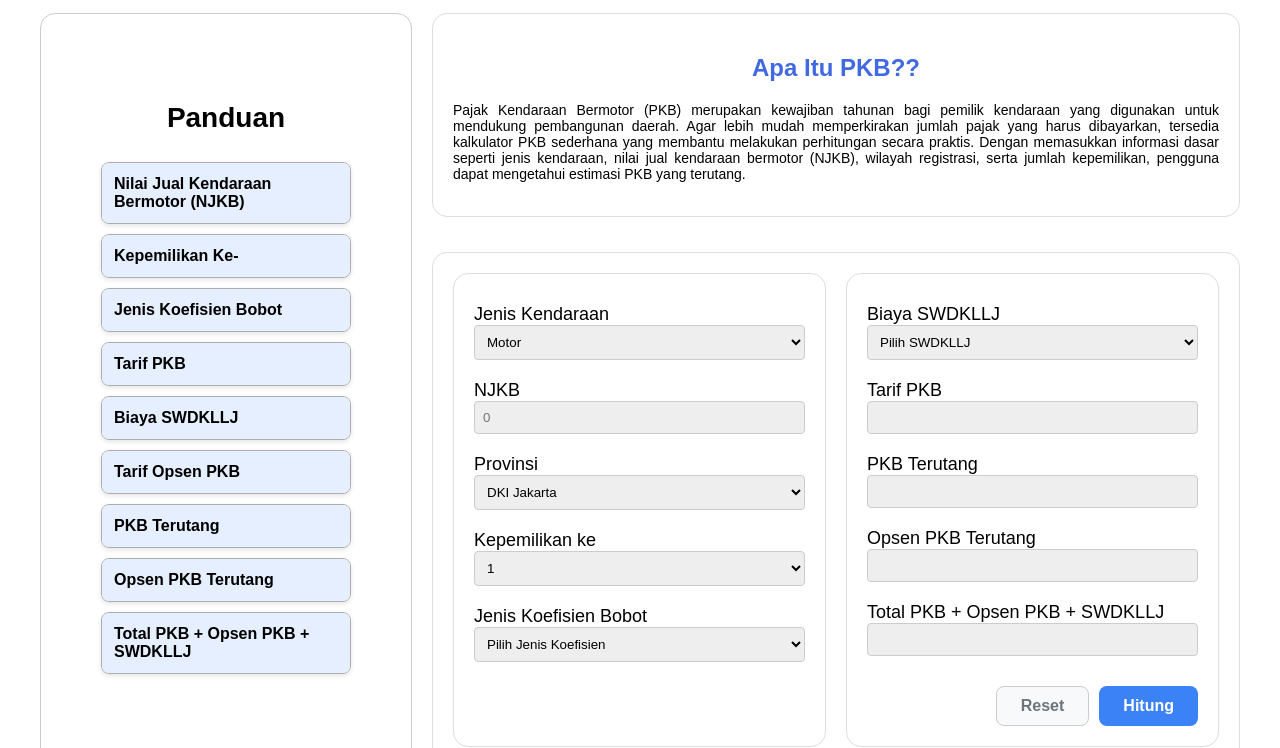
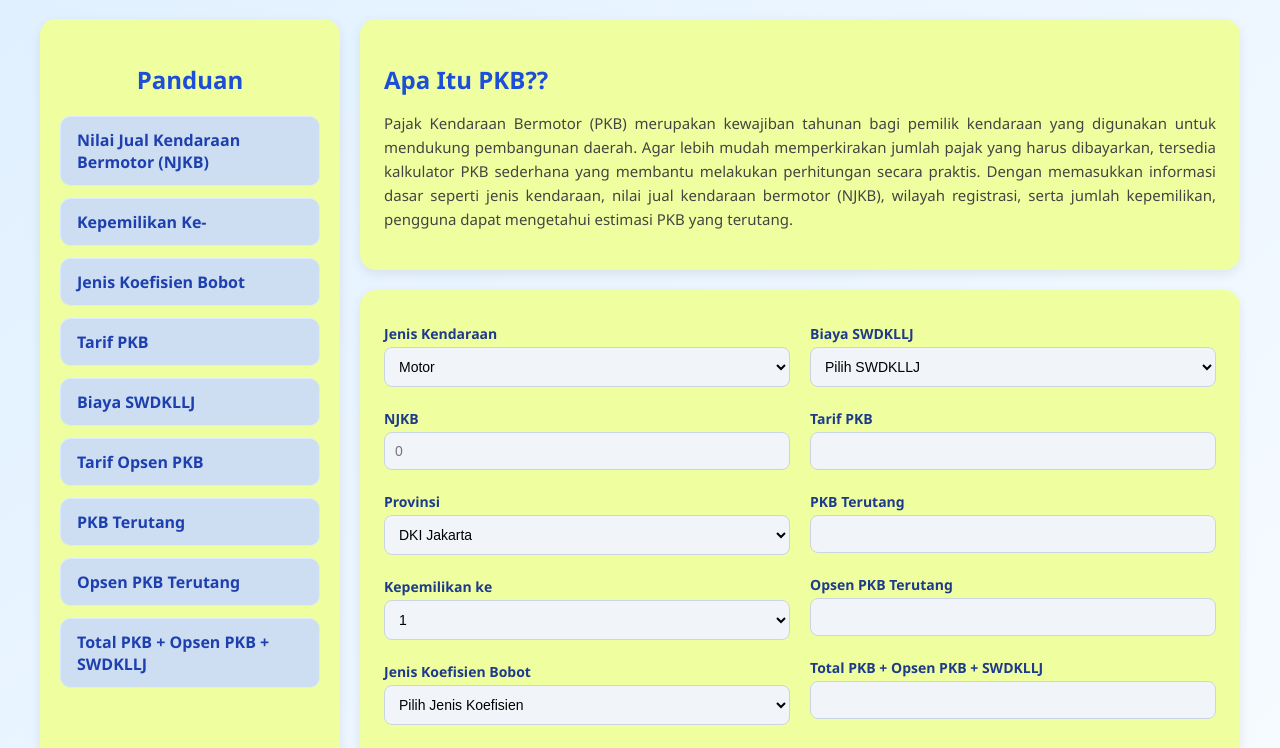
Before and after one commit to jerricoo/FrontEndProject_Kelompok9, a plain HTML site: page index.html in a window 1280 px wide. Shown: the part 108-856 px from the top of the page. Drawn offline with Linux system fonts and the light colour scheme.

Commit message:
Memodifikasi tampilan dan warna UI

```diff
--- a/index.html
+++ b/index.html
@@ -98,7 +98,7 @@
 
             <div class="Right-Content-Wrapper">
                 <div class="Penjelasan">
-                    <h2>Apa Itu PKB??</h2>
+                    <h2 style="text-align: left;">Apa Itu PKB??</h2>
                     <p class="content">Pajak Kendaraan Bermotor (PKB) merupakan kewajiban tahunan bagi pemilik
                         kendaraan yang digunakan untuk mendukung pembangunan daerah. Agar lebih mudah memperkirakan
                         jumlah pajak yang harus dibayarkan, tersedia kalkulator PKB sederhana yang membantu melakukan
--- a/style.css
+++ b/style.css
@@ -1,154 +1,174 @@
 body {
-    padding: 15px;
-    font-family: Arial, sans-serif;
+  padding: 20px;
+  font-family: "Segoe UI", Arial, sans-serif;
+  background: linear-gradient(135deg, #e0f0ff, #f7fbff);
+  color: #333;
 }
 
 .Main-Container {
-    padding: 5px;
   margin: 0 auto;
   max-width: 1200px;
 }
 
-.Judul {
+.Judul h1 {
   text-align: center;
   margin-bottom: 35px;
-    font-family: '', Courier, monospace;
+  font-size: 32px;
+  font-weight: bold;
+  color: #2563eb;
+  text-shadow: 0 2px 4px rgba(0, 0, 0, 0.1);
+}
+
+.Panduan {
+  flex: 0 0 260px;
+  padding: 20px;
+  background: #efffa0;
+  border-radius: 16px;
+  box-shadow: 0 4px 12px rgba(0, 0, 0, 0.08);
 }
 
 .h1-panduan {
   text-align: center;
-    font-size: 28px;
+  font-size: 24px;
   font-weight: bold;
+  color: #1d4ed8;
+  margin-bottom: 20px;
 }
 
-.Penjelasan {
-    background-color: white;
-    border: 1px solid #ddd;
-    border-radius: 15px;
-    padding: 20px;
+.accordion {
+  background: #fdfdfd;
+  border: 1px solid #dbeafe;
+  border-radius: 10px;
+  margin-bottom: 12px;
+  overflow: hidden;
+  transition: all 0.3s ease;
+}
+
+.accordion-header {
+  padding: 12px 16px;
+  cursor: pointer;
+  font-weight: 600;
+  color: #1e40af;
+  background: #cdddf2;
+  transition: background 0.3s, color 0.3s;
+}
+
+.accordion-header:hover {
+  background: #cdddf2;
+  color: #1d4ed8;
+}
+
+.accordion-content {
+  display: none;
+  padding: 12px 16px;
+  font-size: 14px;
+  line-height: 1.6;
+  color: #444;
+}
+
+.accordion.active .accordion-content {
+  display: block;
+}
+
+.Right-Content-Wrapper {
+  flex: 1;
+  min-width: 320px;
+}
+
+.Penjelasan, .Form-Container {
+  background-color: #efffa0;
+  border-radius: 16px;
+  padding: 24px;
   margin-bottom: 20px;
-    text-align: center;
+  box-shadow: 0 4px 12px rgba(0, 0, 0, 0.08);
 }
 
 .Penjelasan h2 {
-    color: #4169e1;
-    text-align: center;
+  color: #1d4ed8;
+  margin-bottom: 10px;
 }
 
 .content {
-    font-size: 14px;
+  font-size: 15px;
   text-align: justify;
+  line-height: 1.6;
+  color: #444;
 }
 
 .Form-Container {
-    width: auto;
-    background-color: white;
-    border: 1px solid #ddd;
-    border-radius: 15px;
-    padding: 20px;
-    margin-top: 35px;
   display: flex;
   flex-direction: row;
-    align-items: stretch;
   flex-wrap: wrap;
   gap: 20px;
 }
 
 .Input-Data, .Hasil-Data {
-    width: auto;
-    background-color: white;
-    border: 1px solid #ddd;
-    border-radius: 15px;
-    padding: 20px;
-    margin: 0;
-    flex-grow: 1;
-    flex-basis: 300px;
+  flex: 1;
+  min-width: 280px;
 }
 
-.Input-Data label, .Hasil-Data label {
-    font-size: 18px;
+label {
+  font-size: 14px;
+  font-weight: 600;
   margin-top: 10px;
+  margin-bottom: 4px;
   display: block;
+  color: #1e3a8a;
 }
 
-.Input-Data input, .Input-Data select, .Hasil-Data input {
-    background-color: rgb(238, 238, 238);
-    border: 1px solid #ccc;
-    padding: 8px;
-    border-radius: 4px;
+input, select {
+  background: #f1f5f9;
+  border: 1px solid #cbd5e1;
+  padding: 10px;
+  border-radius: 8px;
   width: 100%;
   box-sizing: border-box;
-    margin-bottom: 10px;
+  margin-bottom: 12px;
+  font-size: 14px;
+  transition: border 0.3s, background 0.3s;
 }
 
-.Hasil-Data select {
-background-color: rgb(238, 238, 238);
-border: 1px solid #ccc;
-padding: 8px;
-border-radius: 4px;
-width: 100%;
-box-sizing: border-box;
-margin-bottom: 10px;
-max-width: 100%;
-}
-
-.Hasil-Data select option {
-white-space: normal;
-word-wrap: break-word;
-padding: 5px;
+input:focus, select:focus {
+  border: 1px solid #2563eb;
+  background: #fff;
+  outline: none;
+  box-shadow: 0 0 0 3px rgba(37, 99, 235, 0.2);
 }
 
 .btn-container {
   display: flex;
   justify-content: flex-end;
-    gap: 10px;
+  gap: 12px;
   margin-top: 20px;
 }
 
 .btn {
-    padding: 10px 24px;
+  padding: 10px 20px;
   border: none;
-    border-radius: 8px;
-    font-size: 16px;
+  border-radius: 10px;
+  font-size: 15px;
   cursor: pointer;
-    font-weight: bold;
+  font-weight: 600;
+  transition: all 0.3s;
 }
 
 .btn-hitung {
-    background-color: #3b82f6;
+  background: linear-gradient(135deg, #2563eb, #3b82f6);
   color: white;
 }
 
-.btn-reset {
-    background-color: #f8f9fa;
-    color: #6c757d;
-    border: 1px solid #ccc;
+.btn-hitung:hover {
+  background: linear-gradient(135deg, #1e40af, #2563eb);
 }
 
-.accordion {
-    background: #fff;
-    border: 1px solid #adadad;
-    border-radius: 8px;
-    margin-bottom: 10px;
-    overflow: hidden;
-    box-shadow: 0 2px 5px rgba(0,0,0,0.1);
+.btn-reset {
+  background-color: #f1f5f9;
+  color: #475569;
+  border: 1px solid #cbd5e1;
 }
 
-.accordion-header {
-    padding: 12px;
-    cursor: pointer;
-    font-weight: bold;
-    background: #E6EFFF;
-    transition: background 0.3s;
-}
-
-.accordion-content {
-    display: none;
-    padding: 12px;
-}
-
-.accordion.active .accordion-content {
-    display: block;
+.btn-reset:hover {
+  background-color: #e2e8f0;
 }
 
 .Main-Content-Wrapper {
@@ -157,15 +177,3 @@ padding: 5px;
   justify-content: center;
   gap: 20px;
 }
-
-.Panduan {
-    flex: 0 0 250px;
-    padding: 5%;
-    border: 1px solid #ccc;
-    border-radius: 15px;
-}
-
-.Right-Content-Wrapper {
-    flex: 1;
-    min-width: 300px;
-}
```
Lines whose indentation alone changed are shown as unchanged.
